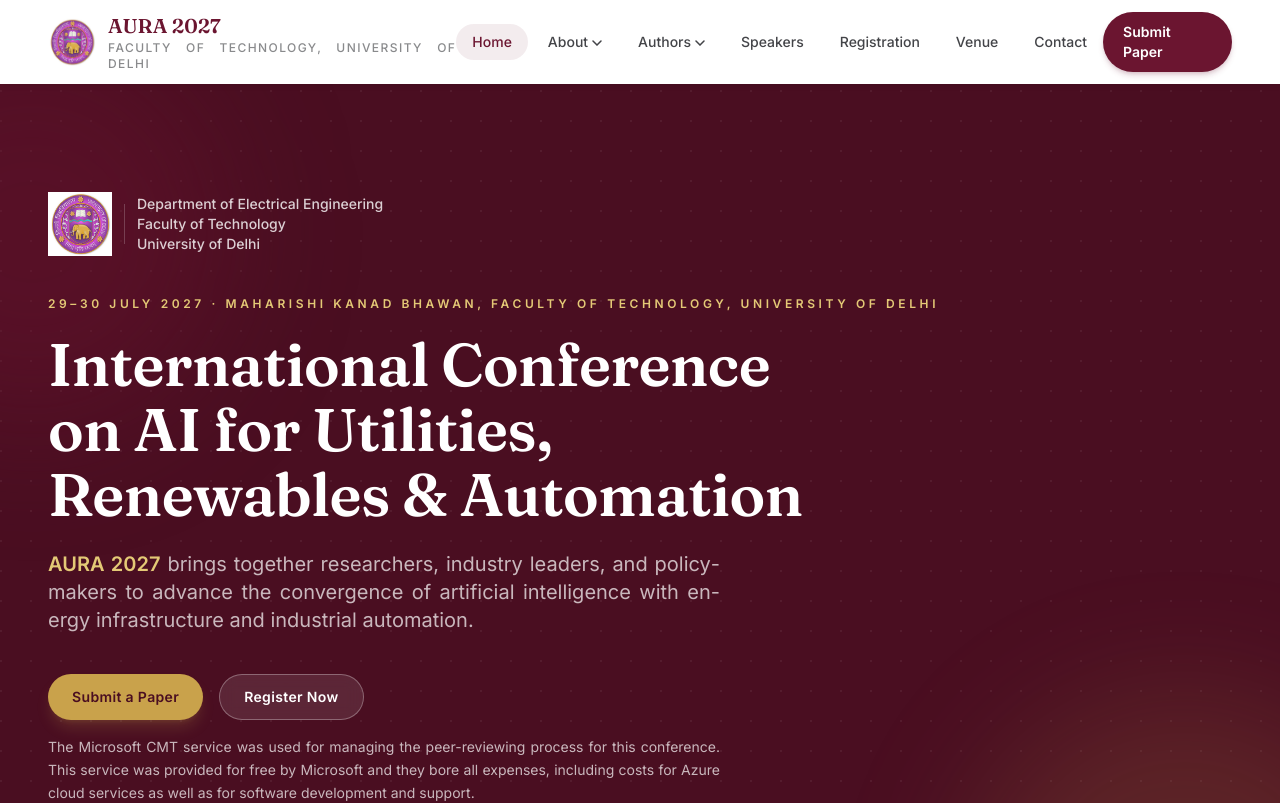
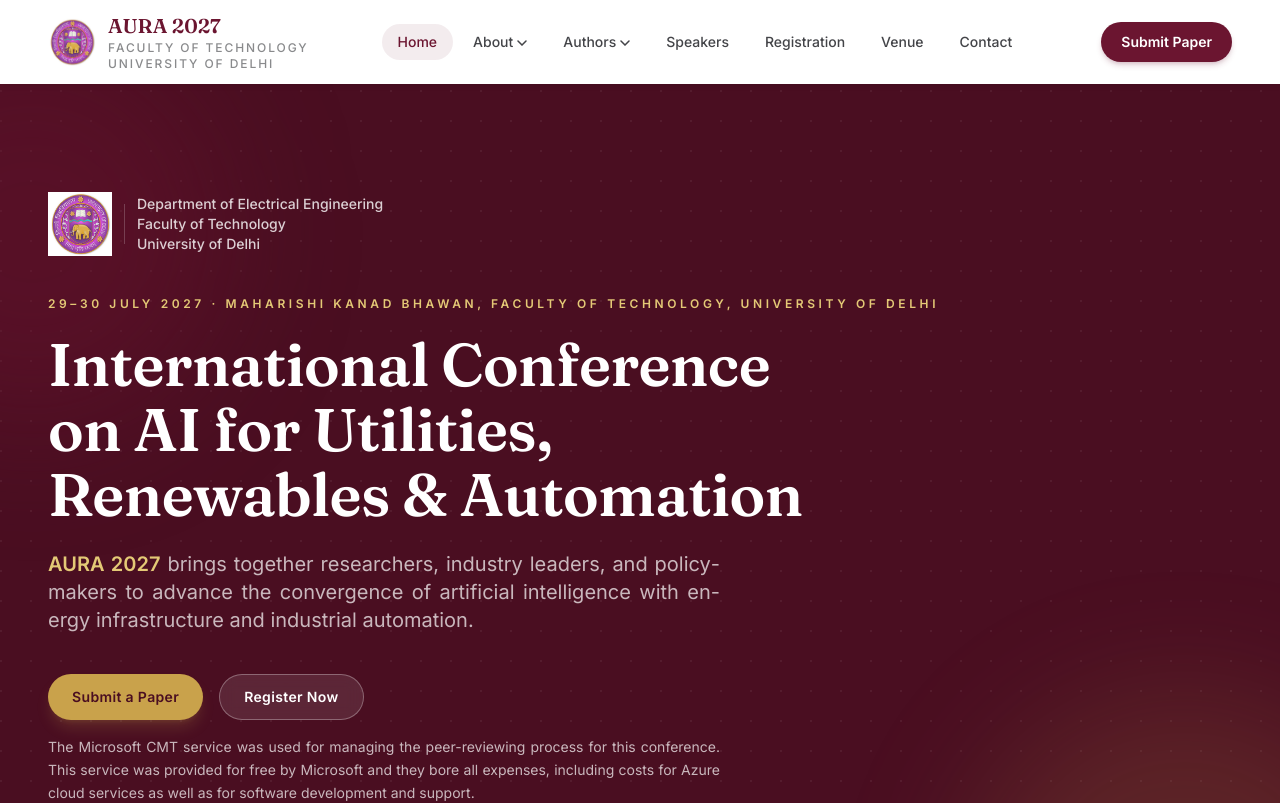
Before and after one commit to Aura2027/Website, a React (Vite) app: page / in a window 1280 px wide. Shown: the top 803 px of the page. Built offline with nearby package versions, Linux system fonts and the light colour scheme.

Commit message:
Changes on the Navbar. //NS28

```diff
--- a/src/components/Navbar.tsx
+++ b/src/components/Navbar.tsx
@@ -47,12 +47,15 @@ export function Navbar() {
       <div className="mx-auto flex max-w-7xl items-center justify-between px-5 py-3 sm:px-8 lg:px-12">
         <Link to="/" className="flex items-center gap-3">
           <img src={duLogo} alt="University of Delhi crest" className="h-11 w-11 sm:h-12 sm:w-12" />
-          <div className="min-w-0 leading-tight">
-            <p className="font-display text-lg font-semibold text-du-maroon sm:text-xl">
+          <div className="min-w-0 shrink-0 leading-tight">
+            <p className="text-left font-display text-lg font-semibold text-du-maroon sm:text-xl">
               {siteConfig.fullTitle}
             </p>
-            <p className="text-[10px] font-medium uppercase tracking-[0.08em] text-ink/50 sm:text-xs sm:tracking-[0.12em]">
-              Faculty of Technology, University of Delhi
+            <p className="text-left text-[10px] font-medium uppercase tracking-[0.12em] text-ink/50 sm:text-xs sm:tracking-[0.16em]">
+              Faculty of Technology
+            </p>
+            <p className="text-left text-[10px] font-medium uppercase tracking-[0.12em] text-ink/50 sm:text-xs sm:tracking-[0.16em]">
+              University of Delhi
             </p>
           </div>
         </Link>
@@ -125,7 +128,7 @@ export function Navbar() {
 
         <Link
           to="/call-for-papers"
-          className="hidden rounded-full bg-du-maroon px-5 py-2.5 text-sm font-semibold text-white shadow-md shadow-du-maroon/20 transition-transform hover:scale-[1.03] lg:inline-flex"
+          className="hidden rounded-full bg-du-maroon px-5 py-2.5 text-sm font-semibold text-white shadow-md shadow-du-maroon/20 transition-transform hover:scale-[1.03] lg:inline-flex whitespace-nowrap"
         >
           Submit Paper
         </Link>
```
